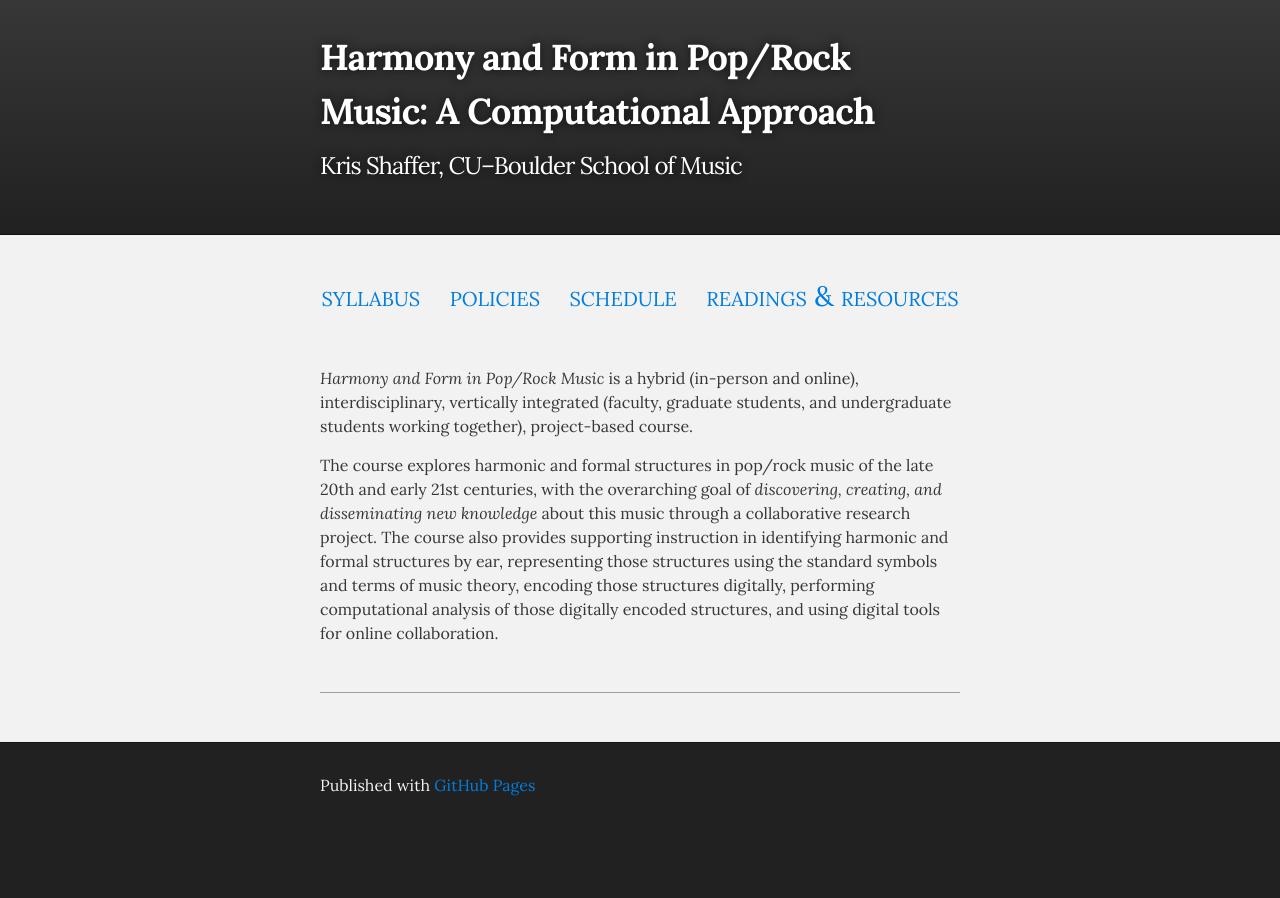
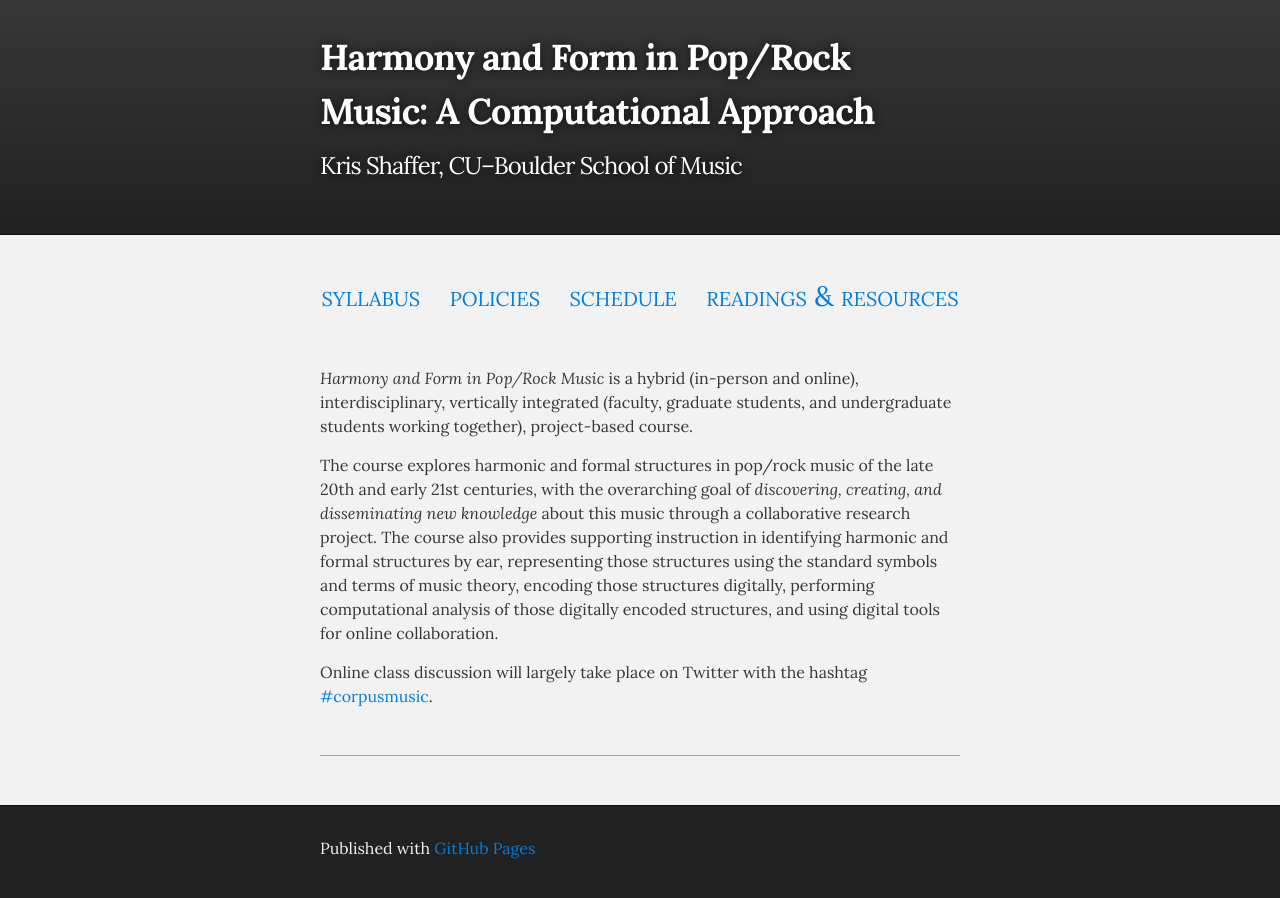
Before and after one commit to kshaffer/corpusmusic, a Jekyll site: the page built from index.md, in a window 1280 px wide. Built offline with Jekyll 4.4.1, drawn with Linux system fonts in a browser that asks for light colours; Markdown is read by kramdown in place of the engine named in the settings.

Commit message:
index update

```diff
--- a/index.md
+++ b/index.md
@@ -9,3 +9,5 @@ author: Kris Shaffer
 *Harmony and Form in Pop/Rock Music* is a hybrid (in-person and online), interdisciplinary, vertically integrated (faculty, graduate students, and undergraduate students working together), project-based course.
 
 The course explores harmonic and formal structures in pop/rock music of the late 20th and early 21st centuries, with the overarching goal of *discovering, creating, and disseminating new knowledge* about this music through a collaborative research project. The course also provides supporting instruction in identifying harmonic and formal structures by ear, representing those structures using the standard symbols and terms of music theory, encoding those structures digitally, performing computational analysis of those digitally encoded structures, and using digital tools for online collaboration.
+
+Online class discussion will largely take place on Twitter with the hashtag [#corpusmusic](https://twitter.com/search?f=realtime&q=%23corpusmusic&src=typd).
```
